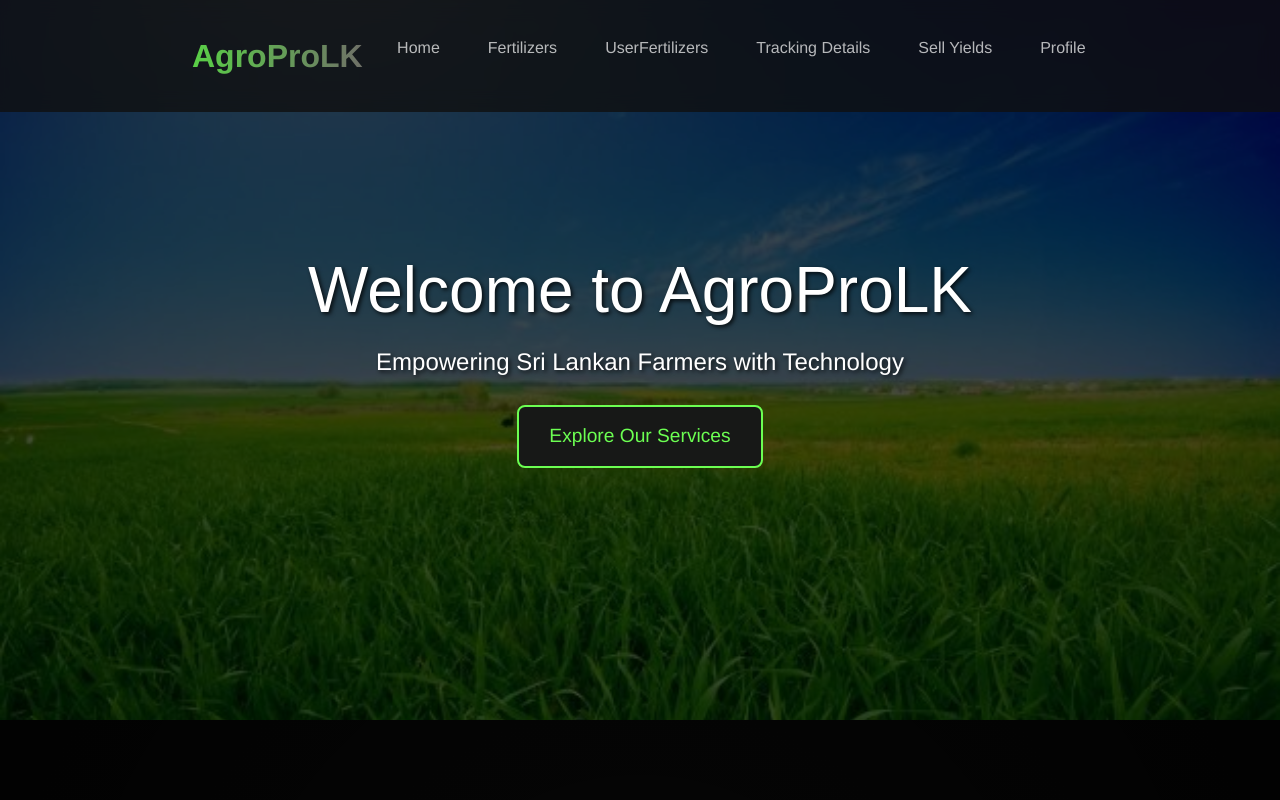
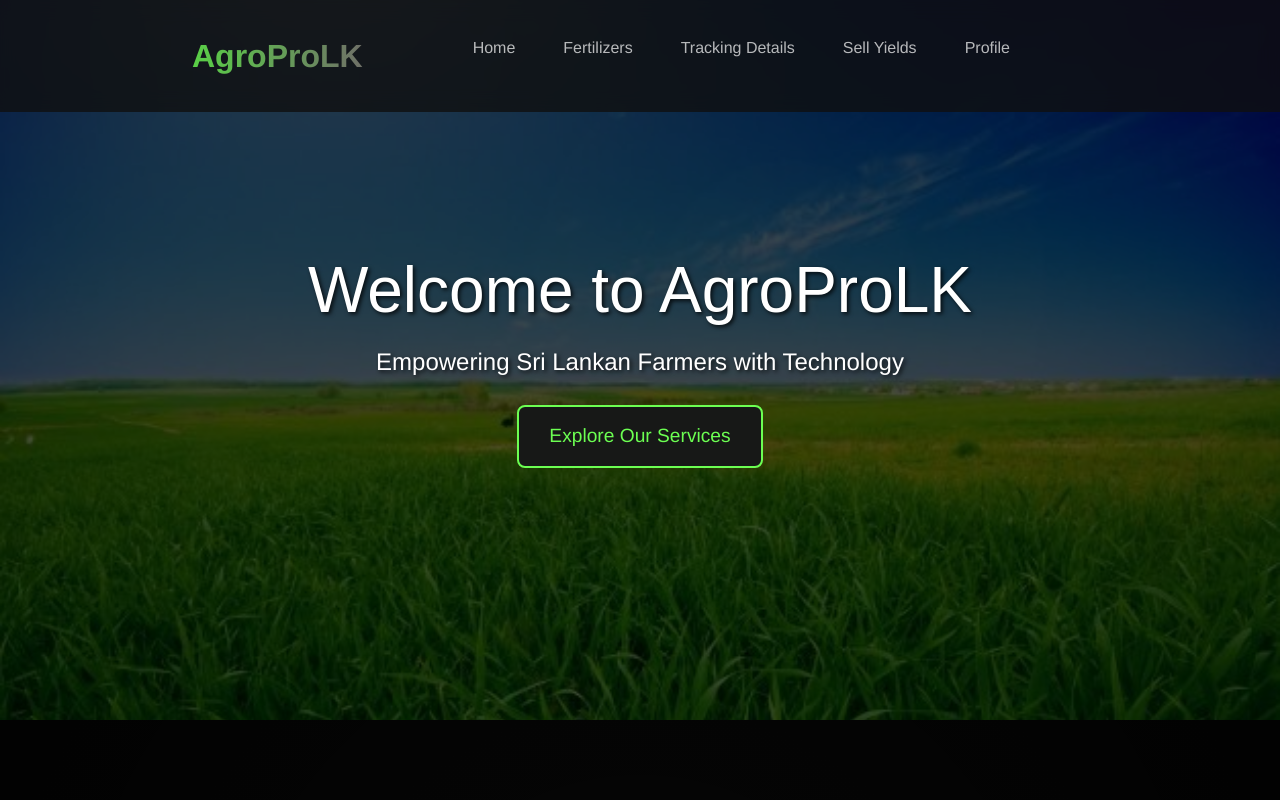
Before and after one commit to nuwani-sithara/AgroProLK, a React (Create React App) app in the folder frontend/: page / in a window 1280 px wide. Shown: the top 800 px of the page. Built offline with nearby package versions, Linux system fonts and the light colour scheme.

Commit message:
modified header

```diff
--- a/frontend/src/components/Header.js
+++ b/frontend/src/components/Header.js
@@ -1,6 +1,7 @@
 import React from "react";
 import "./Header.css";
 import { Link } from "react-router-dom";
+
 
 function Header() {
     return (
@@ -11,7 +12,7 @@ function Header() {
                 <ul>
                     <a href="/">Home</a>
                     <a href="/allfertilizer">Fertilizers</a>
-                    <a href="/userallfertilizer">UserFertilizers</a>
+                    {/* <a href="/userallfertilizer">UserFertilizers</a> */}
                     <a href="#services">Tracking Details</a>
                     <a href="/add-yieldsdetails">Sell Yields</a>
                     <a href="#contact">Profile</a>
```
